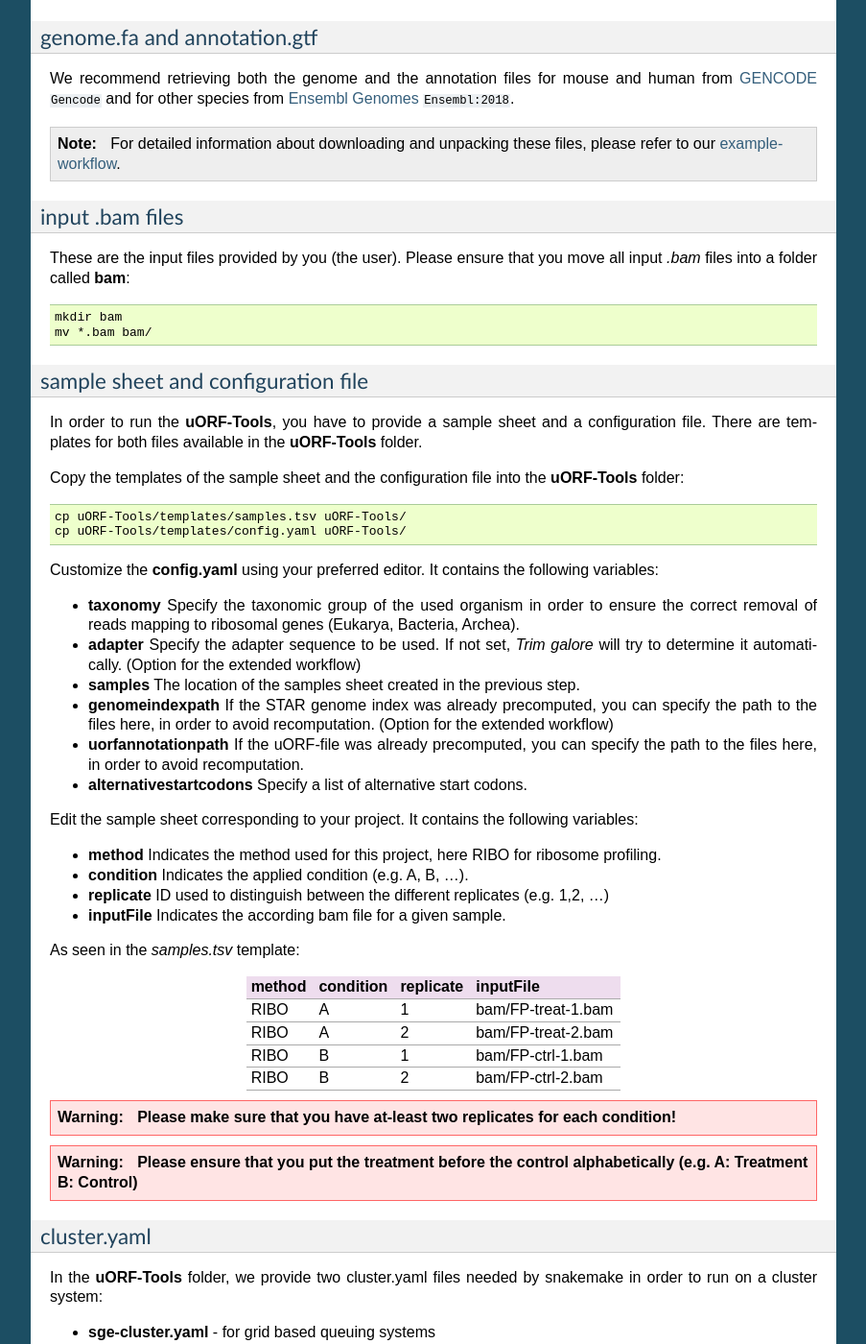
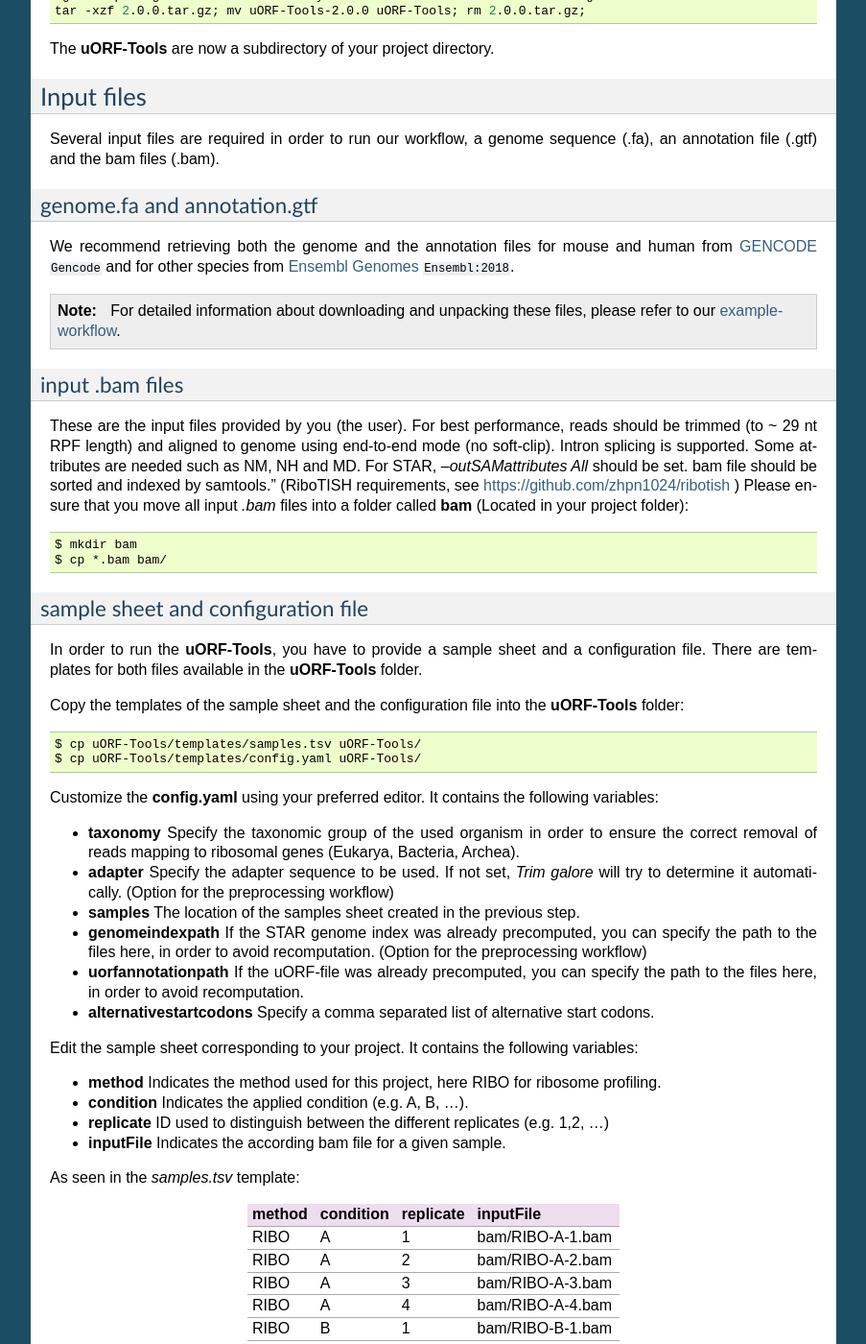
Before and after one commit to RickGelhausen/uORF-Tools_ReadTheDocs, a Sphinx documentation site: the page built from docs/source/overview.rst, in a window 1280 px wide and 1400 px high, scrolled down 3219 px. Shown: the whole window at 96% size, without its empty margins (198-1101 px from the left). Built offline with Sphinx 7.4.7, drawn with Linux system fonts in a browser that asks for light colours; cross-references to code outside the pages are shown as plain code; some of the changed text lies outside the part shown.

Commit message:
Major changes in structure

```diff
--- a/docs/source/index.rst
+++ b/docs/source/index.rst
@@ -10,4 +10,4 @@
    :caption: Examples
 
    example-workflow
-   extended-workflow
+   preprocessing-workflow
--- a/docs/source/overview.rst
+++ b/docs/source/overview.rst
@@ -7,6 +7,7 @@
 
 uORF-Tools is a workflow and a collection of tools for the analysis of **Upstream Open Reading Frames** (short uORFs). The workflow is based on the workflow management system **snakemake** and handles installation of all dependencies via `bioconda <https://bioconda.github.io/>`_ :cite:`GRU:KOE:2018`, as well as all processings steps. The source code of uORF-Tools is open source and available under the License **GNU General Public License 3**. Installation and basic usage is described below.
 
+.. note:: For a detailed step by step tutorial of our workflow on a sample dataset, please refer to our :ref:`example-workflow <example-workflow:Example workflow>`.
 
 Program flowchart
 =================
@@ -84,26 +83,33 @@
 snakemake
 *********
 
-.. note:: The uORF-Tools require snakemake (version >=5.1.3)
+.. note:: The uORF-Tools require snakemake (version >=5.3.1)
 
 The newest version of snakemake can be downloaded via conda using the following command:
 
 .. code-block:: bash
 
-    conda create -c conda-forge -c bioconda -n snakemake snakemake
+    $ conda create -c conda-forge -c bioconda -n snakemake snakemake
 
 This creates a new conda environment called **snakemake** and installs **snakemake** into the environment. The environment can be activated using:
 
 .. code-block:: bash
 
-    source activate snakemake
+    $ conda activate snakemake
 
 and deactivated using:
 
 .. code-block:: bash
 
-    source deactivate
+    $ conda deactivate
 
+
+.. warning:: **Since the latest conda (Version>=4.6.7) and snakemake (Version>=5.4.2) versions are currently (as of Feb. 27th 2019) NOT compatible, the workflow MUST be run with an older conda version. To change your conda version type:**
+.. code-block:: bash
+
+    $ conda install -n base conda=4.5.13
+    $ conda activate
+    $ conda activate snakemake
 
 uORF-Tools
 **********
@@ -115,7 +121,8 @@
 
 .. code-block:: bash
 
-    mkdir workflow; cd workflow;
+    $ mkdir project
+    $ cd project
 
 Now, download and unpack the latest version of the **uORF-Tools** by entering the following commands:
 
@@ -124,7 +131,7 @@
     wget https://github.com/Biochemistry1-FFM/uORF-Tools/archive/2.0.0.tar.gz
     tar -xzf 2.0.0.tar.gz; mv uORF-Tools-2.0.0 uORF-Tools; rm 2.0.0.tar.gz;
 
-The **uORF-Tools** are now located in a subdirectory of your workflow directory.
+The **uORF-Tools** are now a subdirectory of your project directory.
 
 Input files
 ===========
@@ -143,12 +150,13 @@
 ****************
 
 These are the input files provided by you (the user).
-Please ensure that you move all input *.bam* files into a folder called **bam**:
+For best performance, reads should be trimmed (to ~ 29 nt RPF length) and aligned to genome using end-to-end mode (no soft-clip). Intron splicing is supported. Some attributes are needed such as NM, NH and MD. For STAR, `--outSAMattributes All` should be set. bam file should be sorted and indexed by samtools." (RiboTISH requirements, see `https://github.com/zhpn1024/ribotish <https://github.com/zhpn1024/ribotish>`_ )
+Please ensure that you move all input *.bam* files into a folder called **bam** (Located in your project folder):
 
 .. code-block:: bash
 
-    mkdir bam
-    mv *.bam bam/
+    $ mkdir bam
+    $ cp *.bam bam/
 
 
 sample sheet and configuration file
@@ -161,17 +169,17 @@
 
 .. code-block:: bash
 
-    cp uORF-Tools/templates/samples.tsv uORF-Tools/
-    cp uORF-Tools/templates/config.yaml uORF-Tools/
+    $ cp uORF-Tools/templates/samples.tsv uORF-Tools/
+    $ cp uORF-Tools/templates/config.yaml uORF-Tools/
 
 Customize the **config.yaml** using your preferred editor. It contains the following variables:
 
 • **taxonomy** Specify the taxonomic group of the used organism in order to ensure the correct removal of reads mapping to ribosomal genes (Eukarya, Bacteria, Archea).
-•	**adapter** Specify the adapter sequence to be used. If not set, *Trim galore* will try to determine it automatically. (Option for the extended workflow)
+•	**adapter** Specify the adapter sequence to be used. If not set, *Trim galore* will try to determine it automatically. (Option for the preprocessing workflow)
 •	**samples** The location of the samples sheet created in the previous step.
-•	**genomeindexpath** If the STAR genome index was already precomputed, you can specify the path to the files here, in order to avoid recomputation. (Option for the extended workflow)
+•	**genomeindexpath** If the STAR genome index was already precomputed, you can specify the path to the files here, in order to avoid recomputation. (Option for the preprocessing workflow)
 •	**uorfannotationpath** If the uORF-file was already precomputed, you can specify the path to the files here, in order to avoid recomputation.
-• **alternativestartcodons** Specify a list of alternative start codons.
+• **alternativestartcodons** Specify a comma separated list of alternative start codons.
 
 Edit the sample sheet corresponding to your project. It contains the following variables:
 
@@ -182,17 +190,25 @@
 
 As seen in the *samples.tsv* template:
 
-+--------+-----------+-----------+--------------------+
-| method | condition | replicate | inputFile          |
-+========+===========+===========+====================+
-| RIBO   |  A        | 1         | bam/FP-treat-1.bam |
-+--------+-----------+-----------+--------------------+
-| RIBO   |  A        | 2         | bam/FP-treat-2.bam |
-+--------+-----------+-----------+--------------------+
-| RIBO   |  B        | 1         | bam/FP-ctrl-1.bam  |
-+--------+-----------+-----------+--------------------+
-| RIBO   |  B        | 2         | bam/FP-ctrl-2.bam  |
-+--------+-----------+-----------+--------------------+
++-----------+-----------+-----------+------------------+
+|   method  | condition | replicate | inputFile        |
++===========+===========+===========+==================+
+| RIBO      |  A        | 1         | bam/RIBO-A-1.bam |
++-----------+-----------+-----------+------------------+
+| RIBO      |  A        | 2         | bam/RIBO-A-2.bam |
++-----------+-----------+-----------+------------------+
+| RIBO      |  A        | 3         | bam/RIBO-A-3.bam |
++-----------+-----------+-----------+------------------+
+| RIBO      |  A        | 4         | bam/RIBO-A-4.bam |
++-----------+-----------+-----------+------------------+
+| RIBO      |  B        | 1         | bam/RIBO-B-1.bam |
++-----------+-----------+-----------+------------------+
+| RIBO      |  B        | 2         | bam/RIBO-B-2.bam |
++-----------+-----------+-----------+------------------+
+| RIBO      |  B        | 3         | bam/RIBO-B-3.bam |
++-----------+-----------+-----------+------------------+
+| RIBO      |  B        | 4         | bam/RIBO-B-4.bam |
++-----------+-----------+-----------+------------------+
 
 .. warning:: **Please make sure that you have at-least two replicates for each condition!**
 .. warning:: **Please ensure that you put the treatment before the control alphabetically (e.g. A: Treatment B: Control)**
@@ -210,11 +226,11 @@
 
 A detailed step by step tutorial is available at: :ref:`example-workflow <example-workflow:Example workflow>`.
 
-Extended-workflow
+Preprocessing-workflow
 =================
 
-We also provide an extended workflow containing a preprocessing step, starting with fastq files.
-A detailed step by step tutorial is available at: :ref:`extended-workflow <extended-workflow:Extended workflow>`.
+We also provide an preprocessing workflow containing a preprocessing step, starting with fastq files.
+A detailed step by step tutorial is available at: :ref:`preprocessing-workflow <preprocessing-workflow:Preprocessing workflow>`.
 
 References
 ==========
```
Also changed, not shown: other parts of docs/source/overview.rst (+1 -3 lines), docs/source/example-workflow.rst (+31 -57 lines), docs/source/extended-workflow.rst (deleted, +0 -350 lines), docs/source/preprocessing-workflow.rst (added, +214 -0 lines), docs/source/images/directoryTable_short.png.
